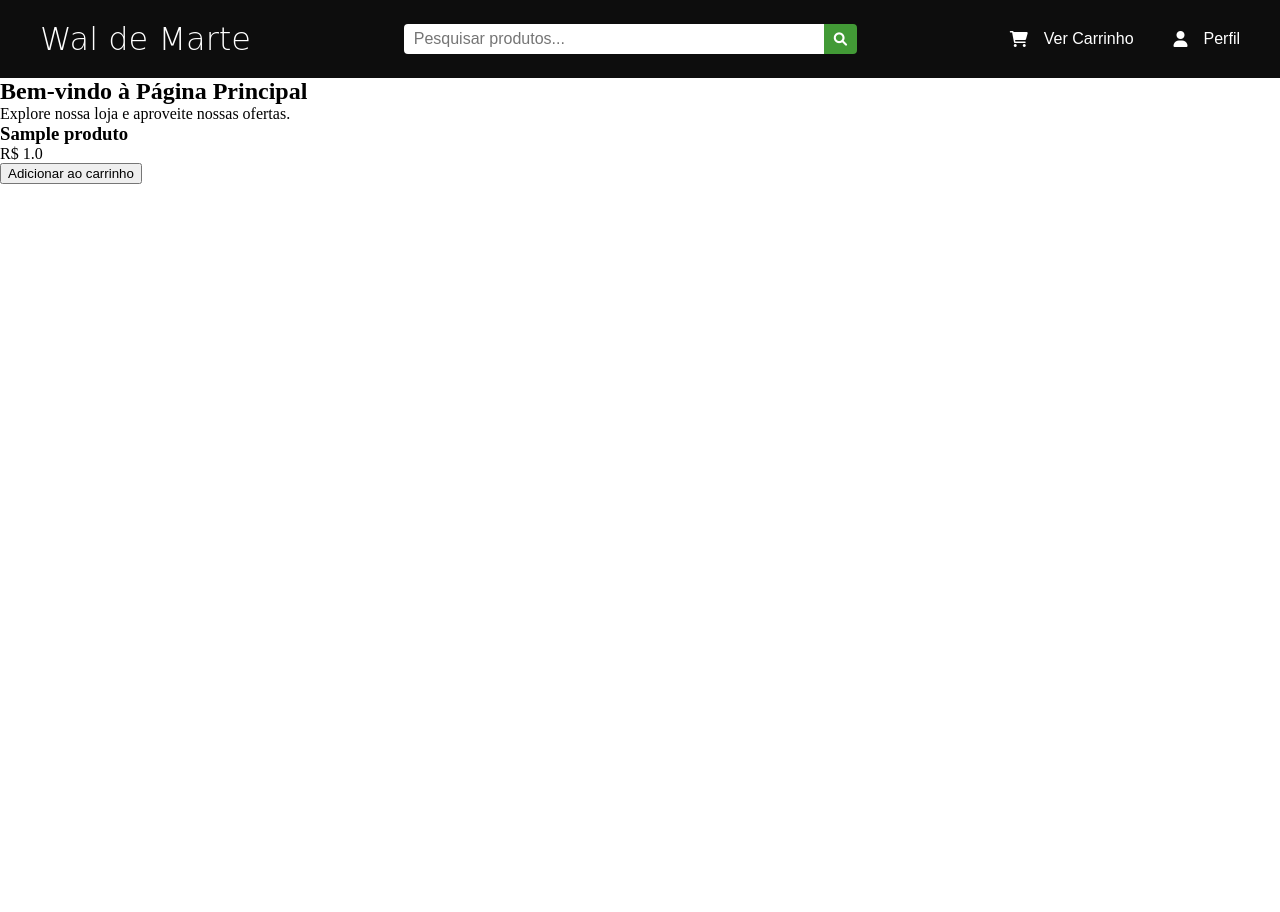
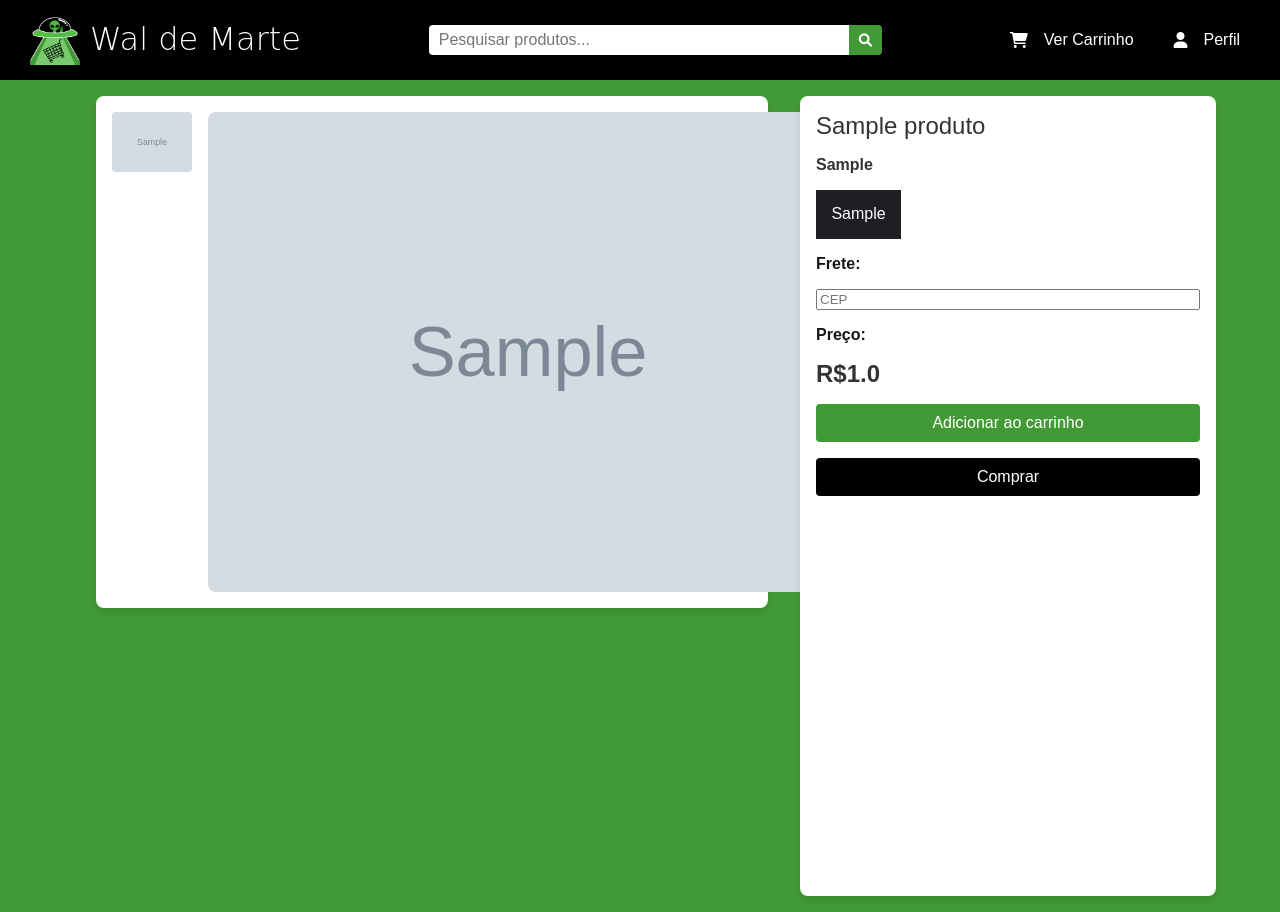
Before and after one commit to EduardaTuboy/Wal-de-Marte, a Django app: page /produto/1 in a window 1280 px wide. Before the commit the page ends 184 px from the top, so only its background shows below. Run offline with Django 5.2, Linux system fonts and the light colour scheme; tables that the repository leaves empty hold one stand-in row (values such as "Sample post"); grey boxes marked "Sample" are stand-in pictures; parts of the project's set-up code (start-up, migrations or seed data) failed here and were passed over; some web fonts are replaced.

Commit message:
Design produtos

```diff
--- a/waldemarte/loja/static/css/header.css
+++ b/waldemarte/loja/static/css/header.css
@@ -42,6 +42,7 @@ header nav {
     display: flex;
     flex-direction: row;
     justify-content: space-between;
+    align-items: center;
     width: 100%;
 }
 
@@ -49,7 +50,10 @@ header nav a {
     text-decoration: none;
     color: var(--cor-branco);
     padding: 5px 10px;
+    display: flex;
+    flex-direction: row;
 }
+
 
 header nav a h1 {
     font-family: var(--fonte-logo);
--- /dev/null
+++ b/waldemarte/loja/static/css/product.css
@@ -0,0 +1,135 @@
+/* produto.css */
+
+.content-product {
+    width: 100%;
+    height: 100vh;
+    background-color: var(--cor-primaria);
+    display: flex;
+    justify-content: center;
+    padding: 1rem;
+    gap: 2rem;
+    font-family: var(--fonte-texto);
+}
+
+.image-gallery {
+    width: 50%;
+    background-color: var(--cor-branco);
+    border-radius: 8px;
+    padding: 1rem;
+    box-shadow: 0 4px 8px rgba(0, 0, 0, 0.1);
+    display: flex;
+    gap: 1rem;
+    height: 60%;
+}
+
+.thumbnail-images {
+    display: flex;
+    flex-direction: column;
+    gap: 0.5rem;
+}
+
+.thumbnail {
+    width: 80px;
+    height: auto;
+    cursor: pointer;
+    border-radius: 4px;
+    transition: transform 0.2s;
+}
+
+.thumbnail:hover {
+    transform: scale(1.1);
+}
+
+.main-image {
+    flex: 1;
+    display: flex;
+    justify-content: center;
+}
+
+.main-image img {
+    width: auto;
+    height: 100%;
+    border-radius: 8px;
+}
+
+.product-info {
+    width: 30%;
+    background-color: var(--cor-branco);
+    border-radius: 8px;
+    padding: 1rem;
+    box-shadow: 0 4px 8px rgba(0, 0, 0, 0.1);
+    display: flex;
+    flex-direction: column;
+    gap: 1rem;
+}
+
+.product-info h3 {
+    font-size: 1.5rem;
+    color: #333;
+    font-weight: 300;
+}
+
+.product-info .subtitle {
+    font-size: 1rem;
+    color: var(--cor-texto);
+    font-weight: 600;
+}
+
+.product-info .subtext{
+    font-size: 1rem;
+    color: #333;
+    font-weight: 600;
+}
+
+.product-info .subtext-price{
+    font-size: 1.5rem;
+    color: #333;
+    font-weight: 800;
+}
+
+.product-info .options {
+    display: flex;
+    flex-direction: row;
+    gap: 0.5rem;
+    cursor: pointer;
+}
+
+.product-info .option{
+    padding: 0.9rem;
+    background-color: #1D1F22;
+    border: 1px solid #1D1F22;
+    color: #fff;
+    user-select: none;
+}
+
+.product-info .option-active{
+    background-color: #fff;
+    padding: 0.9rem;
+    color: var(--cor-texto);
+    user-select: none;
+}
+
+.product-info .buyButton {
+    background-color: var(--cor-preto);
+    color: #fff;
+    border: none;
+    padding: 10px 20px;
+    border-radius: 4px;
+    cursor: pointer;
+    font-size: 1rem;
+}
+
+.product-info button {
+    background-color: var(--cor-primaria);
+    color: #fff;
+    border: none;
+    padding: 10px 20px;
+    border-radius: 4px;
+    cursor: pointer;
+    font-size: 1rem;
+}
+
+
+.product-info .cartButton:hover {
+    background-color: va#1D1F22;
+}
--- a/waldemarte/loja/static/css/style.css
+++ b/waldemarte/loja/static/css/style.css
@@ -4,7 +4,7 @@
 :root {
     --cor-primaria: #429A36;
     --cor-secundaria: #79cA6f;
-    --cor-preto: #0d0d0d;
+    --cor-preto: #000;
     --cor-branco: #fff;
     --cor-texto: #171717;
     --fonte-texto: relaway, sans-serif;
--- a/waldemarte/loja/static/images/example.txt
+++ /dev/null
@@ -1 +0,0 @@
-basta colocar a imagem nessa pasta
--- a/waldemarte/loja/templates/base.html
+++ b/waldemarte/loja/templates/base.html
@@ -9,6 +9,7 @@
     <link rel="stylesheet" href="{% static 'css/style.css' %}">
     <link rel="stylesheet" href="{% static 'css/header.css' %}">
     <link rel="stylesheet" href="{% static 'css/index.css' %}">
+    <link rel="stylesheet" href="{% static 'css/product.css' %}">
 
     <link rel="stylesheet" href="https://cdnjs.cloudflare.com/ajax/libs/font-awesome/6.0.0-beta3/css/all.min.css">
 
@@ -18,6 +19,7 @@
     <header>
         <nav>
             <a href="{% url 'index' %}">
+                <img src="{% static 'images/logo.jpeg' %}" alt="Logo" style="height: 50px;">
                 <h1> Wal de Marte</h2>
             </a>
             <form action="{% url 'index' %}" method="get" class="search-bar">
--- a/waldemarte/loja/templates/login.html
+++ b/waldemarte/loja/templates/login.html
@@ -15,6 +15,7 @@
     <header>
         <a href="{% url 'index' %}">
             <div>
+                <img src="{% static 'images/logo.jpeg' %}" alt="Logo" style="height: 50px;">
                 <h1>Wal de marte</h1>
             </div>
         </a>
--- a/waldemarte/loja/templates/produto.html
+++ b/waldemarte/loja/templates/produto.html
@@ -5,15 +5,57 @@
 {% block title %}Página Principal{% endblock %}
 
 {% block content %}
+    <div class="content-product">
+        <div class="image-gallery">
+            <div class="thumbnail-images">
+                {% for imagem in produto.imagemproduto_set.all %}
+                <img class="thumbnail" src="{{ imagem }}" alt="{{ produto.nome }}" onclick="changeImage('{{ imagem }}')">
+                {% endfor %}
+            </div>
+            <div class="main-image">
+                <img id="mainImage" src="{{ produto.imagemproduto_set.all.first }}" alt="{{ produto.nome }}">
+            </div>
+        </div>
+        <div class="product-info">
+            <h3>{{ produto.nome }}</h3>
+            <p class="subtext">{{ produto.especificacoes }}</p>
 
-    <h2>Bem-vindo à Página Principal</h2>
-    <p>Explore nossa loja e aproveite nossas ofertas.</p>
-    <div class="produto">
-        <h3>{{ produto.nome }}</h3>
-        <p>{{ produto.descricao }}</p>
-        <p>R$ {{ produto.preco }}</p>
-        <button>Adicionar ao carrinho</button>
+            <div class="options">
+            {% for opcao in produto.opcao_set.all %}
+                <div class="option" onclick="selectOption(this)">{{ opcao }}</div>
+            {% endfor %}
+            </div>
+
+
+            <p class = "subtitle">Frete:</p>
+
+            <input type="text" name="cep" id="cep" placeholder="CEP">
+
+            <p class="subtitle">Preço:</p>
+            <p class="subtext-price">R${{ produto.preco }}</p>
+
+
+            <button class="cartButton">Adicionar ao carrinho</button>
+            <button class="buyButton">Comprar</button>
+        </div>
     </div>
+
+    <script>
+        function changeImage(image) {
+            document.getElementById('mainImage').src = image;
+        }
+
+        function selectOption(element) {
+            // Remove a classe 'option-active' de todas as opções
+            var options = document.getElementsByClassName('option');
+            for (var i = 0; i < options.length; i++) {
+                options[i].classList.remove('option-active');
+            }
+            // Adiciona a classe 'option-active' à opção clicada
+            element.classList.add('option-active');
+        }
+    </script>
+
 
 
 {% endblock %}
--- a/waldemarte/loja/templates/register.html
+++ b/waldemarte/loja/templates/register.html
@@ -15,6 +15,7 @@
     <header>
         <a href="{% url 'index' %}">
             <div>
+                <img src="{% static 'images/logo.jpeg' %}" alt="Logo" style="height: 50px;">
                 <h1>Wal de marte</h1>
             </div>
         </a>
```
Also changed, not shown: waldemarte/loja/static/css/login.css (+7 -0 lines), waldemarte/loja/static/css/register.css (+7 -0 lines), waldemarte/loja/static/images/logo.jpeg (added).
